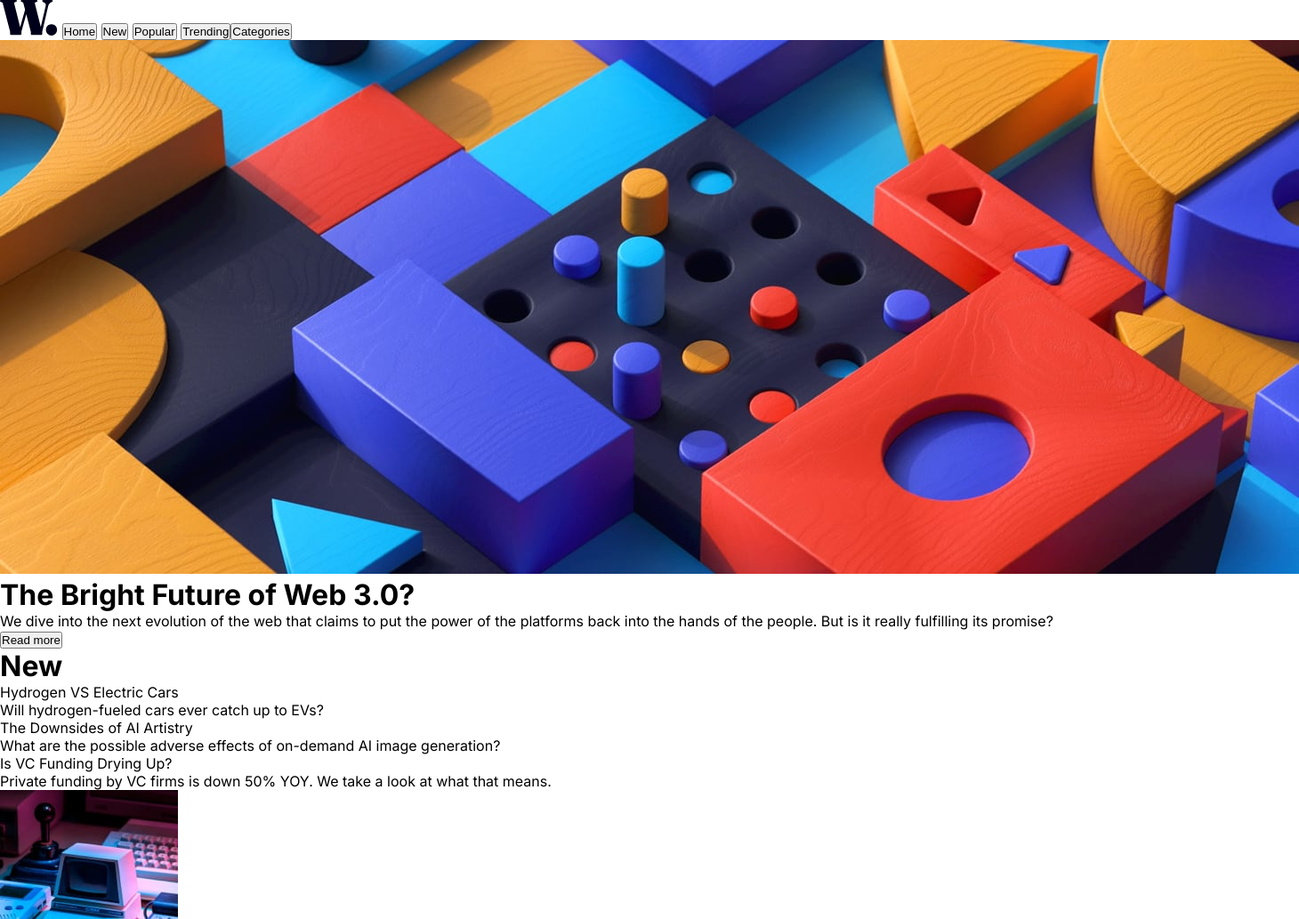
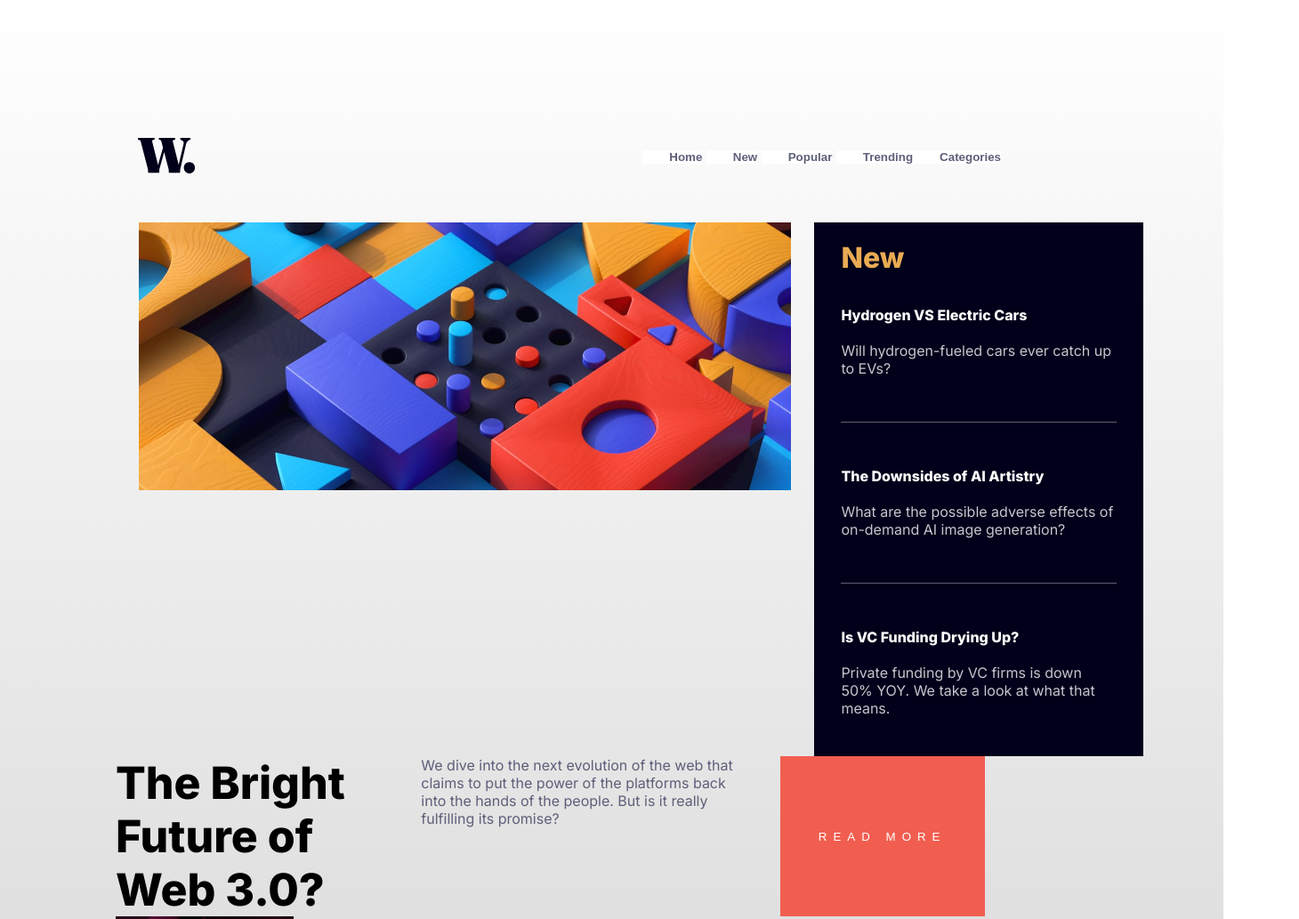
Before and after one commit to CBrandsDev/News-Homepage, a plain HTML site: page index.html in a window 1280 px wide. Shown: the top 1033 px of the page at 89% size, 1460 px wide, since content can reach past the window. Drawn offline with Linux system fonts and the light colour scheme.

Commit message:
some changes

```diff
--- a/assets/css/style.css
+++ b/assets/css/style.css
@@ -7,5 +7,115 @@
 }
 body {
     font-family: 'Inter', sans-serif;
-
+    margin: 30px;
+    background: rgb(189,189,189);
+    background: linear-gradient(0deg, rgba(189,189,189,1) 0%, rgba(255,255,255,1) 100%);;
+    align-items: center;
+    justify-content: center;
+    min-height: 100vh;
 }
+main {
+    padding: 100px;
+    justify-content: center;
+    align-items: center;
+}
+.menu {
+    display: flex;
+    align-items: center;
+    justify-content: space-between;
+    padding: 25px;
+}
+.btn {
+    color: hsl(236, 13%, 42%);
+    border-style: none;
+    background-color: white;
+    padding-left: 30px;
+    font-weight: 700;
+}
+header button:hover {
+    cursor: pointer;
+    color: hsl(35, 77%, 62%);
+    transition: all .3s;
+}
+.main {
+    display: flex;
+    padding-top: 20px;
+}
+.mainimg {
+    display: flex;
+    padding: 10px 26px;
+    max-width: 77%;
+    height: 77%;
+}
+.card1 {
+    align-items: center;
+    justify-content: center;
+    height: 600px;
+    max-width: 370px;
+    margin-top: 10px;
+    padding: 20px;
+    color: white;
+    background-color: hsl(240, 100%, 5%);
+}
+.card1 .title {
+    color: hsl(35, 77%, 62%);
+    padding-bottom: 25px;
+    padding-left: 10px;
+    font-weight: 800;
+}
+.card1 .newstt {
+    padding-bottom: 25px;
+    padding: 10px;
+    font-weight: 800;
+    width: 440px;
+}
+.line {
+    margin-top: 15px;
+    margin-bottom: 15px;
+    background-color: hsl(236, 13%, 42%);
+    height: 1px;
+    margin: 40px 10px 40px 10px;
+    align-items: center;
+    justify-content: center;
+}
+.card1 .newstt:hover {
+    cursor: pointer;
+    color: hsl(35, 77%, 62%);
+    transition: all .3s;
+}
+.card1 .notice {
+    font-weight: 400;
+    padding: 10px;
+    color: hsl(233, 8%, 79%);
+}
+.info {
+    display: grid;
+    grid-template-columns: auto auto auto;
+}
+.info .title {
+    font-size: 50px;
+    font-weight: 800;
+    max-width: 300px;
+}
+.info .description {
+    color:hsl(236, 13%, 42%);
+    max-width: 360px;
+}
+.read {
+    border-style: none;
+    background-color: hsl(5, 85%, 63%);
+    text-transform: uppercase;
+    letter-spacing: 7px;
+    cursor: pointer;
+    color: white;
+    width: 230px;
+    padding: 15px;
+}
+.read:hover {
+    background-color: hsl(240, 100%, 5%);
+    border-radius: 5px;
+    transition: all .3s;
+}
+.cards {
+    display: grid;
+}
--- a/index.html
+++ b/index.html
@@ -15,16 +15,29 @@
   <main>
 <header>
   <div class="menu">
-    <img src="./assets/images/logo.svg" alt="">
-    <button>Home</button>
-    <button>New</button>
-    <button>Popular</button>
-    <button>Trending</buttonp>
-    <button>Categories</button>
+    <img class="logo" src="./assets/images/logo.svg" alt="">
+    <div class="btns">
+    <button class="btn">Home</button>
+    <button class="btn">New</button>
+    <button class="btn">Popular</button>
+    <button class="btn">Trending</buttonp>
+    <button class="btn">Categories</button>
+  </div>
 </div>
 </header>
-<div class="mainimg">
-  <img src="./assets/images/image-web-3-desktop.jpg" alt="">
+<div class="main">
+  <img class="mainimg" src="./assets/images/image-web-3-desktop.jpg" alt="">
+  <div class="card1">
+  <h1 class="title">New</h1>
+  <p class="newstt">Hydrogen VS Electric Cars</p>
+  <p class="notice">Will hydrogen-fueled cars ever catch up to EVs?</p>
+  <div class="line"></div>
+  <p class="newstt">The Downsides of AI Artistry</p>
+  <p class="notice">What are the possible adverse effects of on-demand AI image generation?</p>
+  <div class="line"></div>
+  <p class="newstt">Is VC Funding Drying Up?</p>
+  <p class="notice">Private funding by VC firms is down 50% YOY. We take a look at what that means.</p>
+</div>
 </div>
 <div class="info">
   <h1 class="title">The Bright Future of Web 3.0?</h1>
@@ -32,15 +45,7 @@
     But is it really fulfilling its promise?</p>
     <button class="read">Read more</button>
 </div>
-<div class="card1">
-  <h1 class="title">New</h1>
-  <p class="newstt">Hydrogen VS Electric Cars</p>
-  <p class="notice">Will hydrogen-fueled cars ever catch up to EVs?</p>
-  <p class="newstt">The Downsides of AI Artistry</p>
-  <p class="notice">What are the possible adverse effects of on-demand AI image generation?</p>
-  <p class="newstt">Is VC Funding Drying Up?</p>
-  <p class="notice">Private funding by VC firms is down 50% YOY. We take a look at what that means.</p>
-</div>
+
 <div class="cards">
   <img src="./assets/images/image-retro-pcs.jpg" alt="">
   <h2 class="subtitle">01</h2>
```
